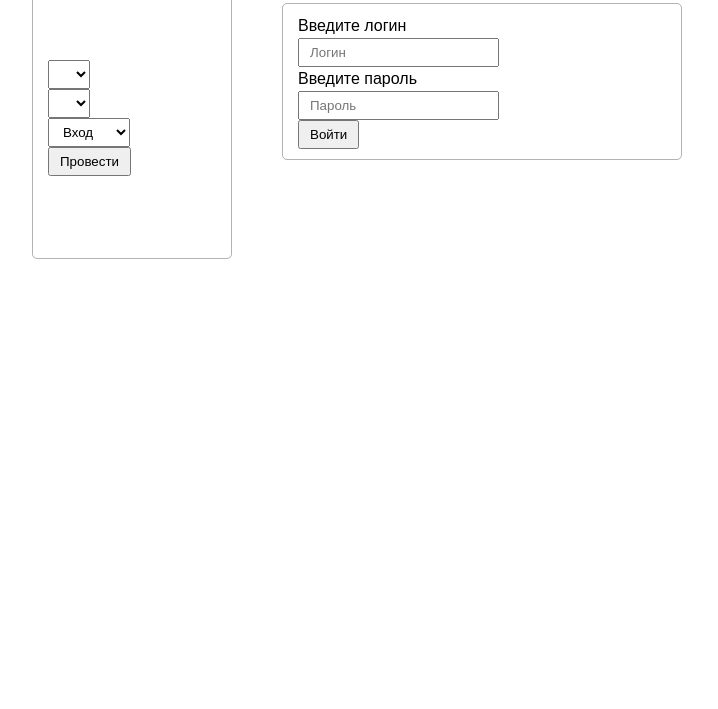
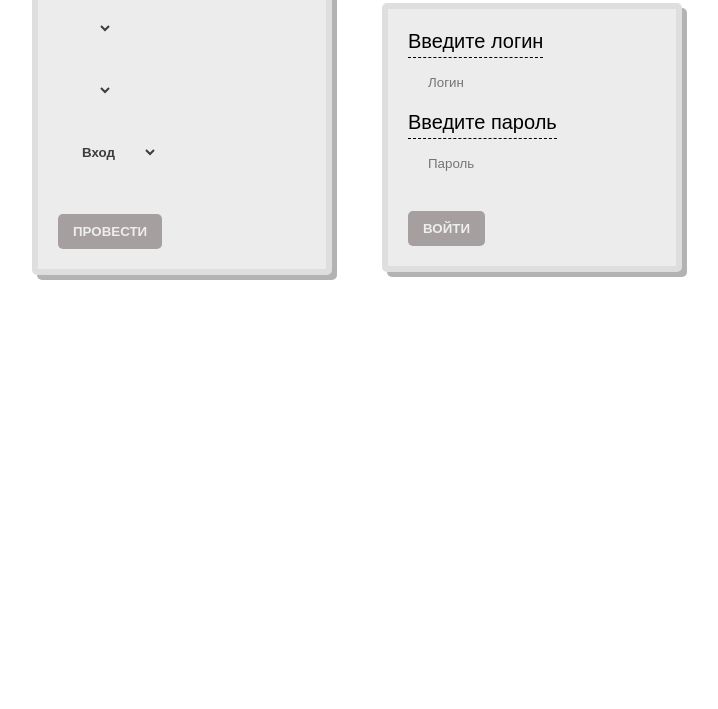
Before and after one commit to vetobit/bc, a website: page src/index.html in a window 1280 px wide. Shown: the part 91-800 px from the top of the page, without its empty margins (208-926 px from the left). Drawn offline with nearby package versions, Linux system fonts and the light colour scheme; files that its build step writes are made by us from their sources.

Commit message:
Добавил стили

```diff
--- a/src/less/style.less
+++ b/src/less/style.less
@@ -21,6 +21,7 @@ body{
 .table{
 	width:100%;
 	border-collapse:collapse;
+	background:#ECECEC;
 	td,th{
 		border:1px solid rgba(0,0,0,.3);
 		padding:5px 10px;
@@ -29,25 +30,102 @@ body{
 	th{
 		text-align:center;
 	}
+	tbody tr{
+		cursor:pointer;
+		&:hover{
+			background:#78CDD6;
+		}
+	}
 }
 .form{
 	display:inline-block;
-	border:1px solid rgba(0,0,0,.3);
+	border:6px solid #DEDEDE;
 	border-radius:5px;
+	padding:20px 20px;
+	box-sizing:border-box;
+	background:#ECECEC;
+    box-shadow: 5px 5px 0px 0px rgb(179, 179, 179);
+	width:300px;
+	label{
+		font-size:20px;
+		margin:10px 0;
+	}
+}
+.input,.select{
+	display:block;
+	padding:5px 10px;
+	border:none;
+	background:none;
+	padding:10px 15px;
+	margin:10px 0;
+	border-radius:3px;
+	border-left:5px solid transparent;
+	color:#000;
+	transition:border-left .3s ease;
+	&:focus{
+		outline:none;
+		border-left:5px solid #78CDD6;
+	}
+}
+.select{
+	color:#3E3D3E;
+	font-weight:bold;
+}
+textarea{
+	width:100%;
+	max-width:100%;
+	height:200px;
 	padding:10px 15px;
 	box-sizing:border-box;
-	width:400px;
+	outline:none;
 }
-.input,.button,.select{
-	display:block;
-	padding:5px 10px;
+label{
+	font-size:20px;
+	cursor:pointer;
+	border-bottom:1px dashed #000;
+	padding-bottom:5px;
+	transition:border-bottom .3s ease;
+	&:hover{
+		border-bottom:1px dashed #78CDD6;
+	}
+}
+.button{
+	border:none;
+	background:#A59F9F;
+	color:rgba(255, 255, 255, 0.82);
+	margin-top:20px;
+	font-weight:bold;
+	padding:10px 15px;
+	text-transform:uppercase;
+	border-radius:5px;
+	cursor:pointer;
+	outline:none;
+	float:left;
+	transition:background .3s ease;
+	&:hover,&:focus{
+		background:#78CDD6;
+	}
 }
 #check{
-	width:200px;
-	border:1px solid rgba(0,0,0,.3);
-	height:300px;
-	text-align:center;
-	padding-top:100px;
+	width:300px;
 	float:left;
 	margin-right:50px;
+	select{
+		margin:25px 0;
+	}
+	.button{
+	    margin-top: 18px;
+	}
 }
+.popup .container{
+	width:300px;
+	margin:0 auto;
+	border:6px solid #DEDEDE;
+	border-radius:5px;
+	padding:20px 20px;
+	box-sizing:border-box;
+	background:#ECECEC;
+    box-shadow: 5px 5px 0px 0px rgb(179, 179, 179);
+    overflow:auto;
+    margin-top:50px;
+}
```
